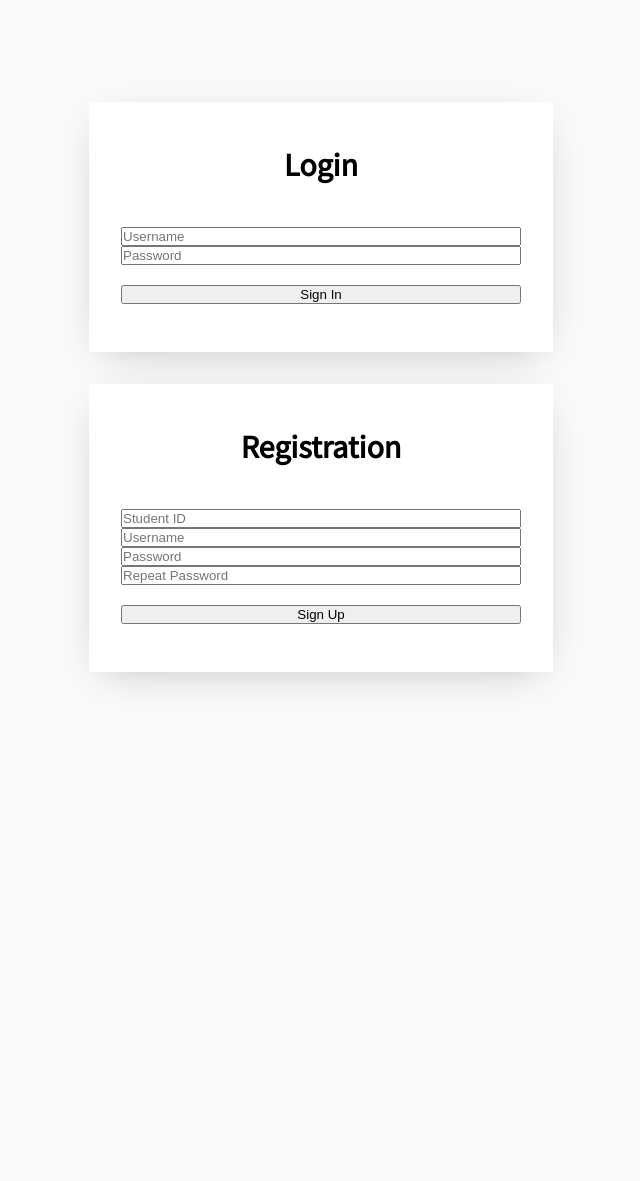
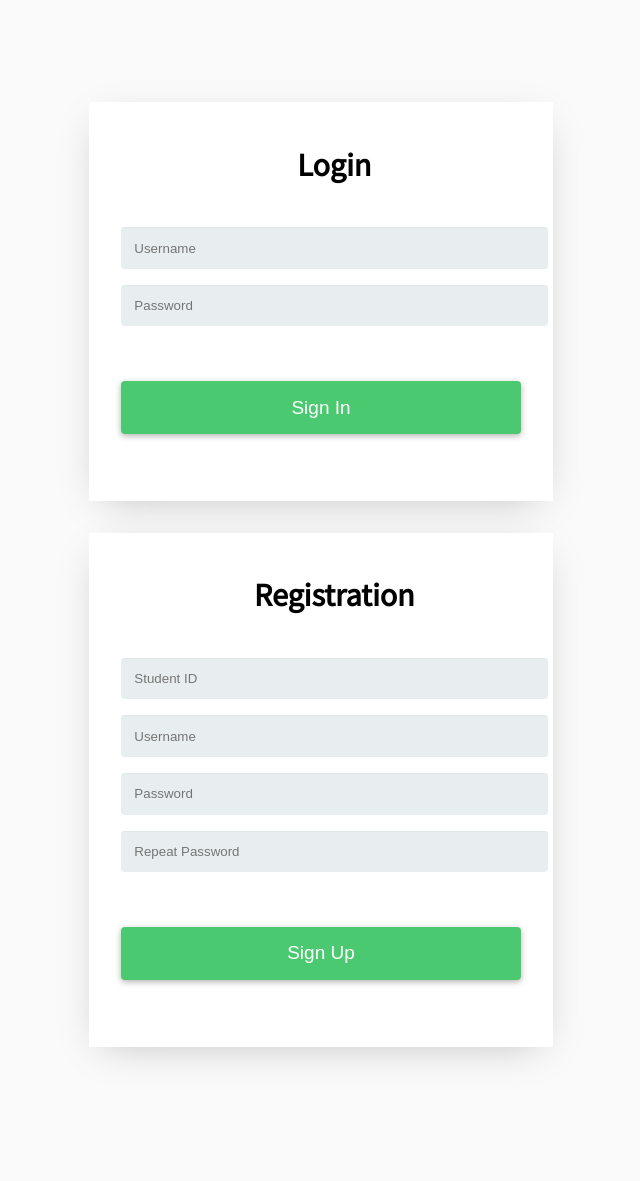
Before and after one commit to mvnrsr/sbo-se, a PHP site: page /login.php in a window 1280 px wide. Shown: the whole page, without its empty margins (319-959 px from the left). Before the commit the page ends 686 px from the top, so only its background shows below. Run offline with PHP 8.4, Linux system fonts and the light colour scheme.

Commit message:
designed forms
- input fields margin needs to be fixed

```diff
--- a/System/index.php
+++ b/System/index.php
@@ -18,6 +18,9 @@
         </li>
         <li class="nav-item">
           <a class="nav-link" href="#">Hello, User</a>
+        </li>
+        <li class="nav-item">
+          <a class="nav-link" href="inc/logout.inc.php">Logout</a>
         </li>
       </ul>
     </nav>
--- a/System/src/css/main.css
+++ b/System/src/css/main.css
@@ -42,3 +42,31 @@ body {
  justify-content: center;
  box-shadow: 0 10px 40px -14px rgba(0,0,0,0.25);
 }
+
+.container form input {
+  color: #384047;
+  background-color: #e8eeef;
+  box-shadow: 0 1px 0 rgba(0,0,0,0.03) inset;
+  border: none;
+  border-radius: 4px;
+  padding: 1em;
+  margin-bottom: 1.2em;
+  width: 100%;
+}
+
+.container form button {
+  text-align: center;
+  font-size: 19px;
+  color: #FFF;
+  background-color: #4bc970;
+  width: 100%;
+  border: none;
+  border-radius: 4px;
+  padding: 0.8em;
+  margin-top: 1em;
+  margin-bottom: 1em;
+  cursor: pointer;
+  overflow: hidden;
+  transition: all 200ms ease-in-out;
+  box-shadow: 0px 2px 6px rgba(0,0,0,0.3);
+}
```
